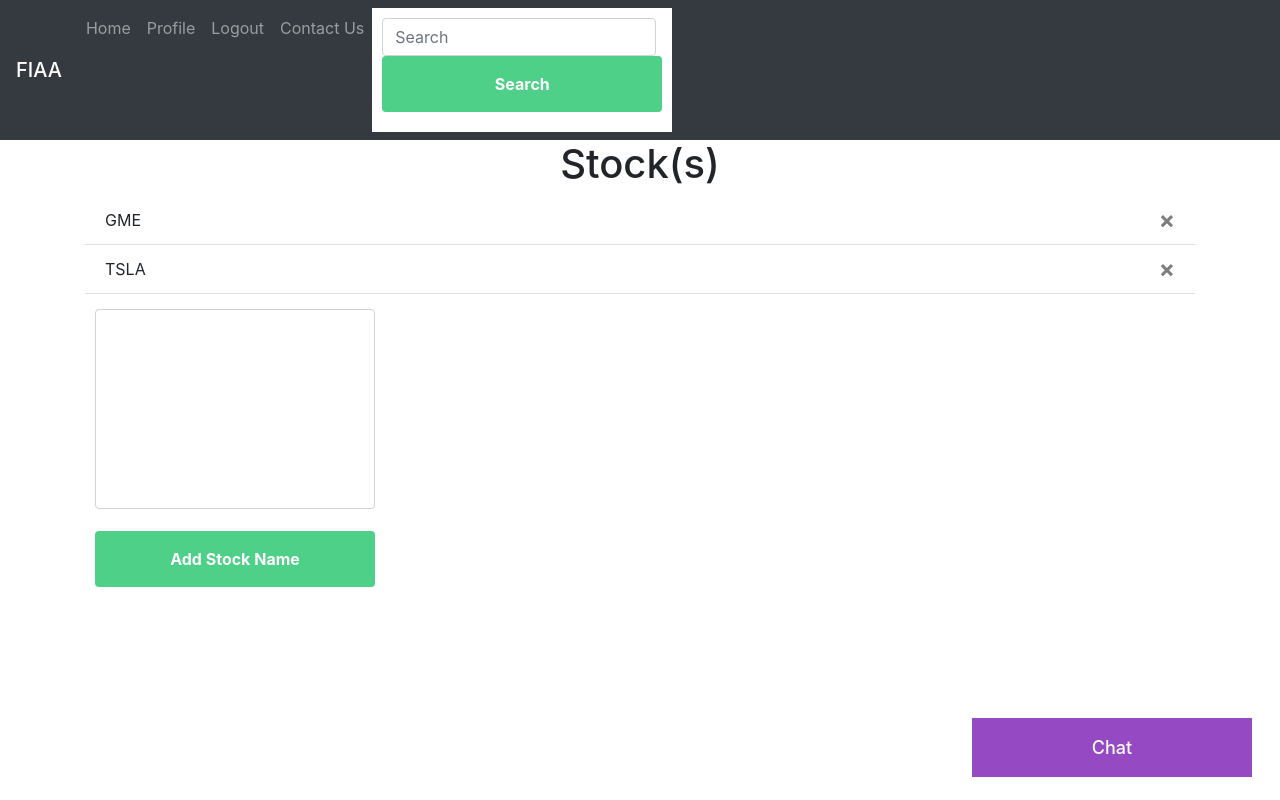
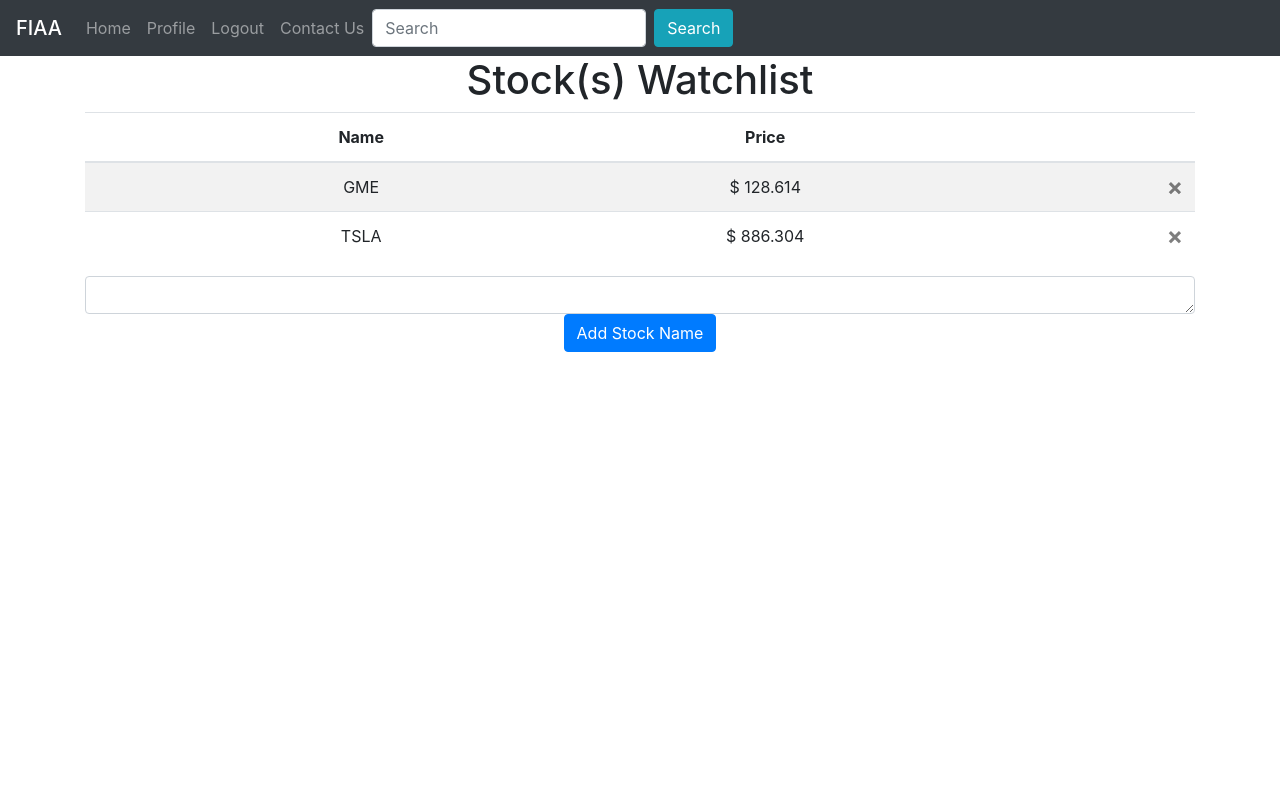
Before and after one commit to KimiNoNawa1610/Financial-Applicaiton-Analysis-Project, a Flask app: page /profile in a window 1280 px wide. Run offline with Flask 2, Linux system fonts and the light colour scheme; a user stored in the database is signed in; data comes from the database, SQL or seed files in the repository; both versions use the stored data as it was after the commit; some libraries are stand-ins or nearby versions.

Commit message:
update stock watchlist and user profile

```diff
--- a/Source Code/website/models.py
+++ b/Source Code/website/models.py
@@ -2,11 +2,12 @@ from . import db # from the package, import the db instance
 from flask_login import UserMixin
 from sqlalchemy.sql import func
 
-
+#sqllite
 # a layout for the stock name that store in the database
 class Stock(db.Model):
     id = db.Column(db.Integer, primary_key = True)
     name = db.Column(db.String(50), unique = True)
+    price = db.Column(db.String(50))
     date = db.Column(db.DateTime(timezone = True), default = func.now())
     user_id =db.Column(db.Integer, db.ForeignKey('user.id'))
 
--- a/Source Code/website/templates/base.html
+++ b/Source Code/website/templates/base.html
@@ -18,72 +18,6 @@
       href="https://stackpath.bootstrapcdn.com/font-awesome/4.7.0/css/font-awesome.min.css"
       crossorigin="anonymous"
     />
-
-    <style>
-      * {
-         box-sizing: border-box;
-      }
-      .openChatBtn {
-         background-color: rgb(123, 28, 179);
-         color: white;
-         padding: 16px 20px;
-         border: none;
-         font-weight: 500;
-         font-size: 18px;
-         cursor: pointer;
-         opacity: 0.8;
-         position: fixed;
-         bottom: 23px;
-         right: 28px;
-         width: 280px;
-      }
-      .openChat {
-         display: none;
-         position: fixed;
-         bottom: 0;
-         right: 15px;
-         border: 3px solid #ff08086b;
-         z-index: 9;
-      }
-      form {
-         max-width: 300px;
-         padding: 10px;
-         background-color: white;
-      }
-      form textarea {
-         width: 100%;
-         font-size: 18px;
-         padding: 15px;
-         margin: 5px 0 22px 0;
-         border: none;
-         font-weight: 500;
-         background: #d5e7ff;
-         color: rgb(0, 0, 0);
-         resize: none;
-         min-height: 200px;
-      }
-      form textarea:focus {
-         background-color: rgb(219, 255, 252);
-         outline: none;
-      }
-      form .btn {
-         background-color: rgb(34, 197, 107);
-         color: white;
-         padding: 16px 20px;
-         font-weight: bold;
-         border: none;
-         cursor: pointer;
-         width: 100%;
-         margin-bottom: 10px;
-         opacity: 0.8;
-      }
-      form .close {
-         background-color: red;
-      }
-      form .btn:hover, .openChatBtn:hover {
-         opacity: 1;
-      }
-   </style>
 
     <title>{% block title %}HOME{% endblock %}</title> <!--Override if the child have a different title name-->
 
@@ -185,17 +119,6 @@
       {% block content %} {% endblock %}
     </div>
 
-    <button class="openChatBtn" onclick="openForm()">Chat</button>
-    <div class="openChat">
-      <form>
-      <h1>Chat</h1>
-        <label for="msg"><b>Message</b></label>
-        <textarea placeholder="Type message.." name="msg" required></textarea>
-        <button type="submit" class="btn">Send</button>
-        <button type="button" class="btn close" onclick="closeForm()"> Close </button>
-      </form>
-    </div>
-
 
     <!--Javascript script for Bootstrap-->
     <script
--- a/Source Code/website/templates/profile.html
+++ b/Source Code/website/templates/profile.html
@@ -1,34 +1,56 @@
 {% extends "base.html" %}<!--extends the base.html template-->
 
-{% block title %}Home{% endblock %}<!--Override the default name from the base.html template-->
+{% block title %}Profile{% endblock %}<!--Override the default name from the base.html template-->
 
 {% block content %}
 <h1 align="center">
-    Stock(s)
+    Stock(s) Watchlist
 </h1>
 
 <!--Display user's owned stocks-->
 <ul class = "list-group list-group-flush" id="stocks">
+    <table id="data" class="table table-striped">
+        <thead>
+          <tr>
+            <th></th>
+            <th style="text-align:center">Name</th>
+            <th style="text-align:center">Price</th>
+            <th></th>
 
-    {% for stock in user.stocks %}
+          </tr>
+        </thead>
 
-    <li class = "list-group-item">
-        {{stock.name}}
-        <button type="button" class="close" onCLick = "deleteStock({{ stock.id }})">
-            <span aria-hidden="true">
-                &times;
-            </span>
-        </button>
+        <tbody>
+        {% for stock in user.stocks %}
 
-    </li>
+            <tr>
 
-    {% endfor %}
+                <td></td>
+
+                <td style="text-align:center">{{stock.name}}</td>
+
+                <td style="text-align:center">$ {{stock.price}}</td>
+
+                <td><button type="button" class="close" onCLick = "deleteStock({{ stock.id }})">
+                    <span aria-hidden="true">
+                        &times;
+                    </span>
+                </button></td>
+
+            </tr>
+
+
+        {% endfor %}
+
+        </tbody>
+
+    </table>
 
 </ul>
 
 <!--Allow user to add what stock(s) they are investing in-->
 <form method="POST">
-    <textarea name="stock" id="stock" class="form-control"> </textarea>
+    <textarea rows="1"  name="stock" id="stock" class="form-control"> </textarea>
     <div align="center">
         <button type = "submit" class = "btn btn-primary">
             Add Stock Name
--- a/Source Code/website/views.py
+++ b/Source Code/website/views.py
@@ -4,6 +4,7 @@ from flask import Blueprint, jsonify, render_template, request, flash, jsonify
 from flask_login import  login_required, current_user
 from .models import Stock
 from . import db
+from .fy import getStockPrice
 from .searchform import SearchForm
 from .stockview import getData
 import json
@@ -33,10 +34,11 @@ def profile(): #this function will run everytime we access the view's route
 
         else:
 
-            new_stock = Stock(name = stock, user_id = current_user.id)
+            new_stock = Stock(name = stock, price = getStockPrice(stock),user_id = current_user.id)
             db.session.add(new_stock)
             db.session.commit()
             flash("new Stock added!", category = "success")
+
     return  render_template("profile.html", form =SearchForm(), user=current_user)# return the html file that we want to render to the website
 
 
@@ -83,5 +85,5 @@ def search():
     form =SearchForm()
     if (form.validate_on_submit()):
         searched = form.search.data
-        print(getData(searched))
+        #print(getData(searched))
         return render_template("search.html",form=form, user=current_user, searched= searched)
```
Also changed, not shown: Source Code/website/fy.py (added, +7 -0 lines), Source Code/website/database.db.
